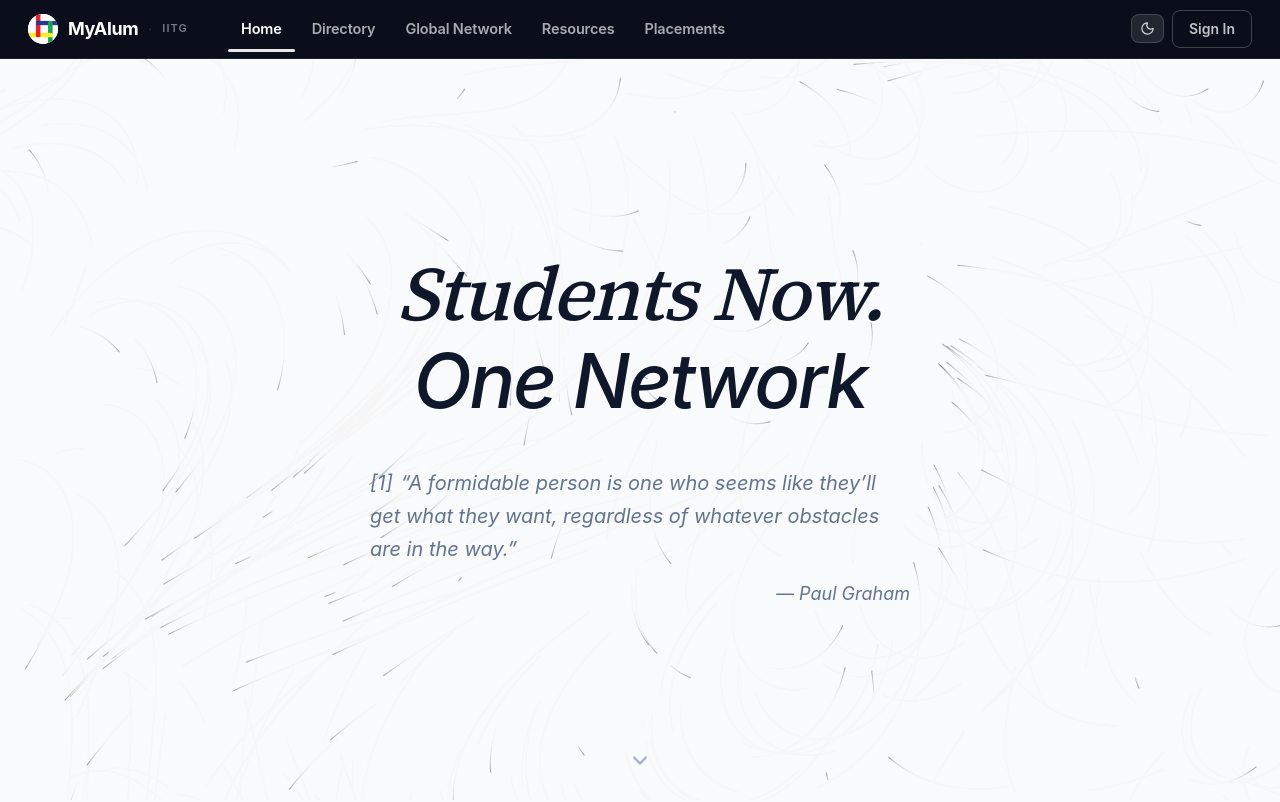
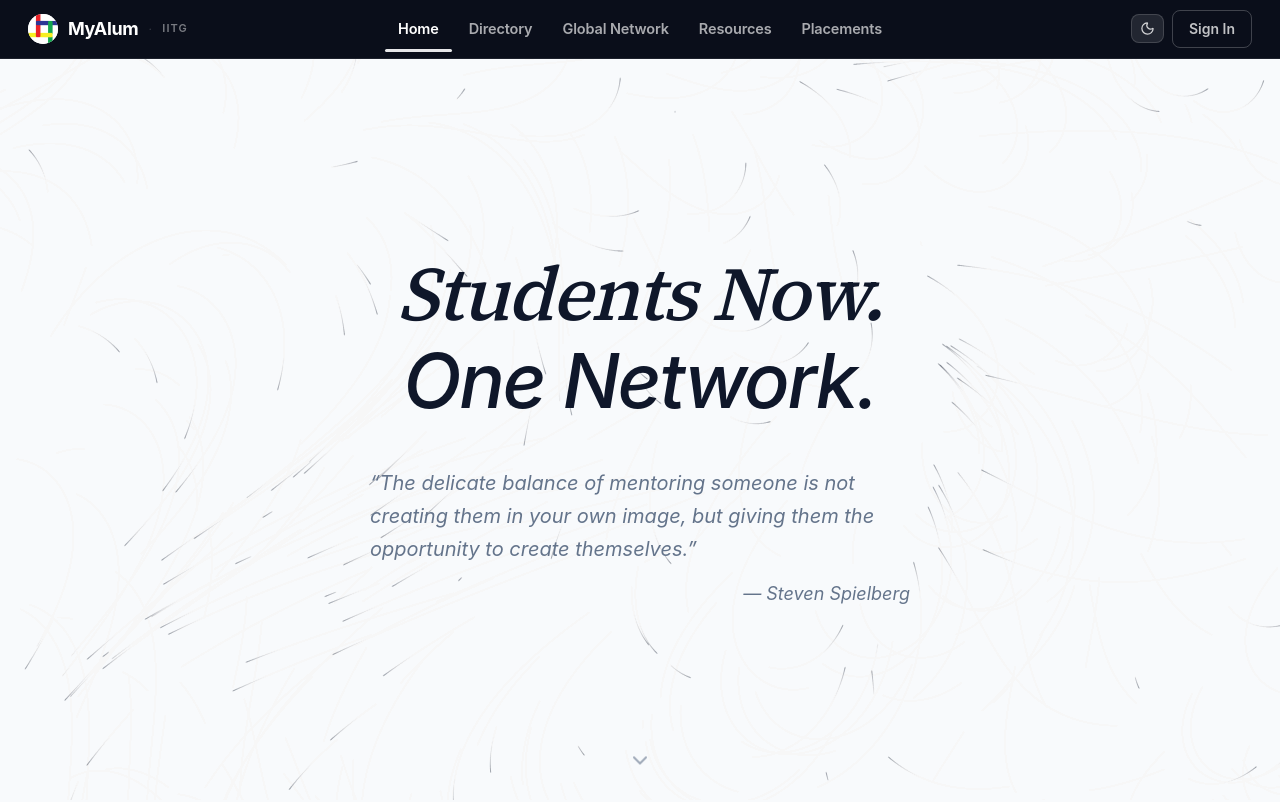
Before and after one commit to Krishieboyy/MyAlum, a React (Vite) app in the folder frontend/: page / in a window 1280 px wide. Shown: the top 802 px of the page. Built offline with nearby package versions, Linux system fonts and the light colour scheme.

Commit message:
Navbar updated

```diff
--- a/frontend/src/components/FounderStories.jsx
+++ b/frontend/src/components/FounderStories.jsx
@@ -234,7 +234,7 @@ export default function FounderStories() {
     <>
       <QuoteIntro navOffset={navOffset} />
 
-      <section ref={sectionRef} style={{ height: `calc(${N * ROW}px + 260vh)`, position: "relative" }}>
+      <section ref={sectionRef} style={{ height: `calc(${N * ROW * 2}px + 420vh)`, position: "relative" }}>
         <div style={{
           position: "sticky", top: navOffset, height: `calc(100vh - ${navOffset})`,
           overflow: "hidden", display: "flex", flexDirection: "column", justifyContent: "center",
@@ -359,16 +359,15 @@ function QuoteIntro({ navOffset = "var(--nav-height, 56px)" }) {
       <div style={{ display: "flex", flexDirection: "column", alignItems: "center", gap: 2 }}>
         <RevealHeadline base="Students Now." reveal="Alumni Forever." size="clamp(34px, 6vw, 76px)" />
         <span style={{ ...serif, fontStyle: "italic", fontSize: "clamp(34px, 6vw, 76px)", fontWeight: 500, lineHeight: 1.12, letterSpacing: "-0.03em", color: "var(--ink)" }}>
-          One Network
+          One Network.
         </span>
       </div>
       <div style={{ maxWidth: 540, marginTop: 44 }}>
         <p style={{ ...serif, fontStyle: "italic", fontSize: "clamp(15px, 1.7vw, 20px)", lineHeight: 1.65, color: "var(--sub)", margin: 0, textAlign: "left" }}>
-          <span style={{ marginRight: 8 }}>[1]</span>
-          “A formidable person is one who seems like they’ll get what they want, regardless of whatever obstacles are in the way.”
+          “The delicate balance of mentoring someone is not creating them in your own image, but giving them the opportunity to create themselves.”
         </p>
         <p style={{ ...serif, fontStyle: "italic", fontSize: "clamp(14px, 1.5vw, 18px)", color: "var(--sub)", margin: "14px 0 0", textAlign: "right" }}>
-          — Paul Graham
+          — Steven Spielberg
         </p>
       </div>
       <ChevronDown style={{ position: "absolute", bottom: 30, width: 24, height: 24, color: "var(--sub)", opacity: 0.6, animation: "founderBounce 1.8s ease-in-out infinite" }} />
--- a/frontend/src/components/Navbar.jsx
+++ b/frontend/src/components/Navbar.jsx
@@ -62,7 +62,7 @@ export default function Navbar() {
       <div style={{ maxWidth: 1400, margin: "0 auto", padding: "0 28px", display: "flex", alignItems: "center", height: "var(--nav-height)" }}>
 
         {/* Logo + Wordmark */}
-        <Link to="/" style={{ display: "flex", alignItems: "center", gap: 10, textDecoration: "none", marginRight: 40, flexShrink: 0 }}>
+        <Link to="/" style={{ display: "flex", alignItems: "center", gap: 10, textDecoration: "none", flex: "1 1 0", minWidth: 0 }}>
           {/* Circular cropped logo */}
           <div style={{
             width: 30, height: 30,
@@ -89,17 +89,15 @@ export default function Navbar() {
           <span style={{ fontFamily: "var(--font-sans)", fontSize: 11, color: "rgba(255,255,255,0.45)", letterSpacing: "0.1em", fontWeight: 600 }}>IITG</span>
         </Link>
 
-        {/* Nav links */}
+        {/* Nav links — centered */}
         <div style={{
           display: "flex",
           gap: 4,
-          flex: 1,
+          flex: "0 0 auto",
+          justifyContent: "center",
           alignItems: "center",
           height: "100%",
-          overflowX: "auto",
           whiteSpace: "nowrap",
-          scrollbarWidth: "none",
-          msOverflowStyle: "none",
         }}>
           {links.map(({ to, label }) => {
             const active = pathname === to;
@@ -123,7 +121,7 @@ export default function Navbar() {
         </div>
 
         {/* Right side */}
-        <div style={{ display: "flex", alignItems: "center", gap: 8 }}>
+        <div style={{ display: "flex", alignItems: "center", gap: 8, flex: "1 1 0", justifyContent: "flex-end", minWidth: 0 }}>
 
           {/* Dark mode toggle */}
           <button
```
